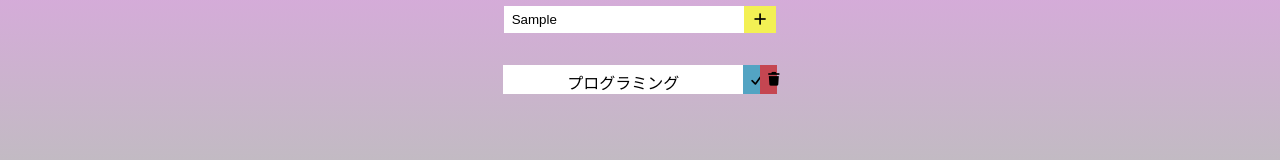
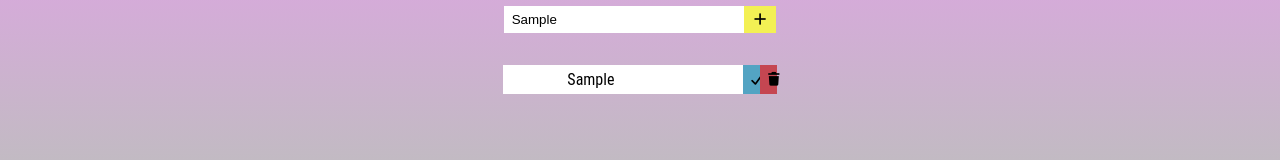
Before and after one commit to falconA7/to-doapp, a React (Create React App) app: page / in a window 1280 px wide. Both pictures are taken after typing "Sample" into the empty fields and a click on the button 760 px from the left and 179 px from the top of the page. Shown: the part 160-320 px from the top of the page. Built offline with nearby package versions, Linux system fonts and the light colour scheme.

Commit message:
fix some files

```diff
--- a/src/components/InputForm.jsx
+++ b/src/components/InputForm.jsx
@@ -4,6 +4,7 @@
 export const InputForm = ({taskList,setTaskList}) => {
 
     const [inputText, setInputText] = useState("")
+
 
     const handleSubmit= (e)=>{
        e.preventDefault();
@@ -13,9 +14,12 @@
         {
             text: inputText
         }
-       ])
+       ]);
+       /*タスクを消す*/
+       setInputText("")
     }
 
+    /*submitボタン*/
     const handleChange= (e) =>{
         setInputText(e.target.value);
     }
--- a/src/components/TodoList.jsx
+++ b/src/components/TodoList.jsx
@@ -4,10 +4,10 @@
   return (
     <div className='todoList'>
         <div className='todos'>
-            {taskList.map(task => (
-                <div className='todo'>
+            {taskList.map((task, index) => (
+                <div className='todo' key={index}>
                     <div className="todoText">
-                        <span>プログラミング</span>
+                        <span>{task.text}</span>
                     </div>
                     <div className='icons'>
                         <button>
```
